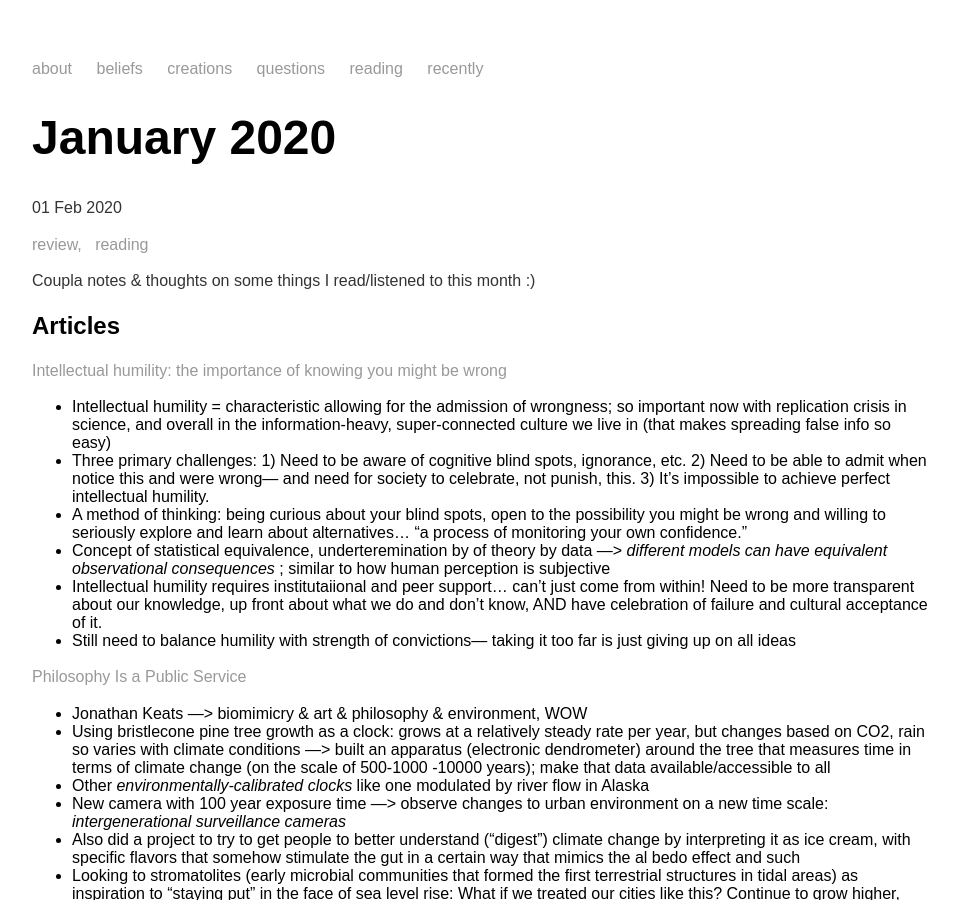
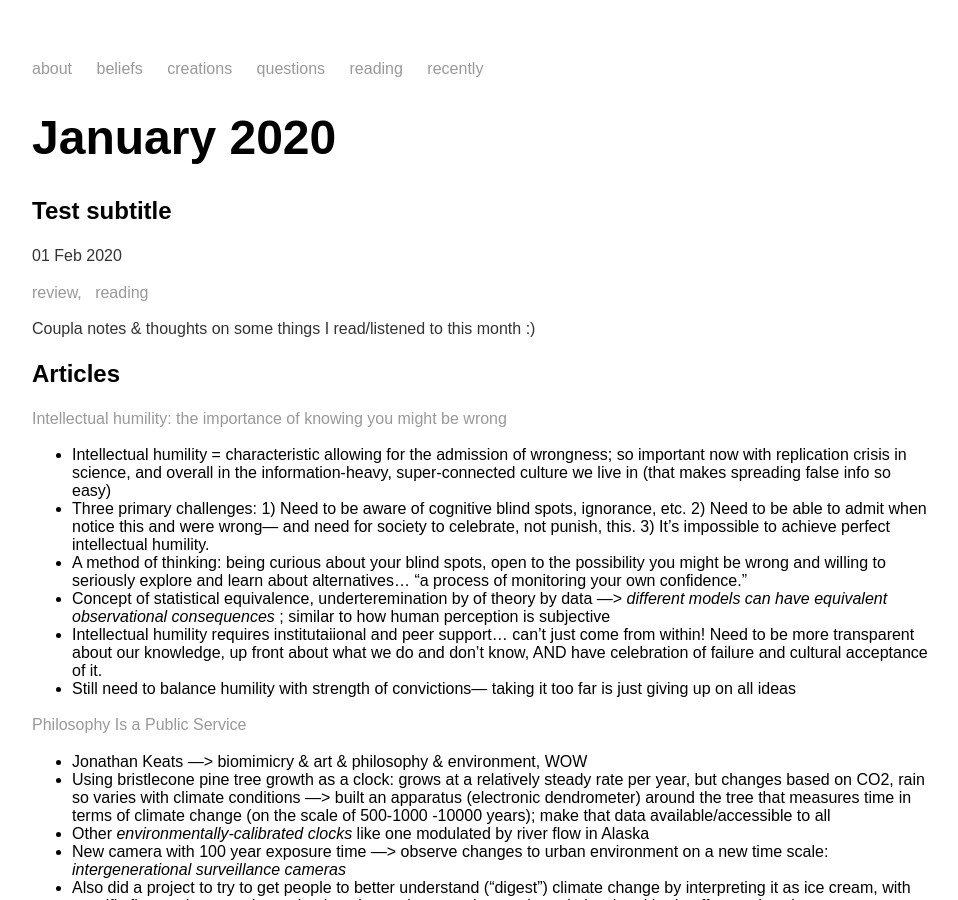
Before and after one commit to mayasheth/mayasheth.github.io, a Jekyll site: the page built from _posts/2020-02-01-january-2020.md, in a window 1280 px wide and 900 px high. Shown: the whole window, without its empty margins (160-1118 px from the left). Built offline with Jekyll 4.4.1, drawn with Linux system fonts in a browser that asks for light colours.

Commit message:
Update 2020-02-01-january-2020.md

```diff
--- a/_posts/2020-02-01-january-2020.md
+++ b/_posts/2020-02-01-january-2020.md
@@ -3,6 +3,7 @@ layout: post
 title: "January 2020"
 categories: review, reading
 date: 2020-02-01
+subtitle: "Test subtitle"
 ---
 
 Coupla notes & thoughts on some things I read/listened to this month :)
```
